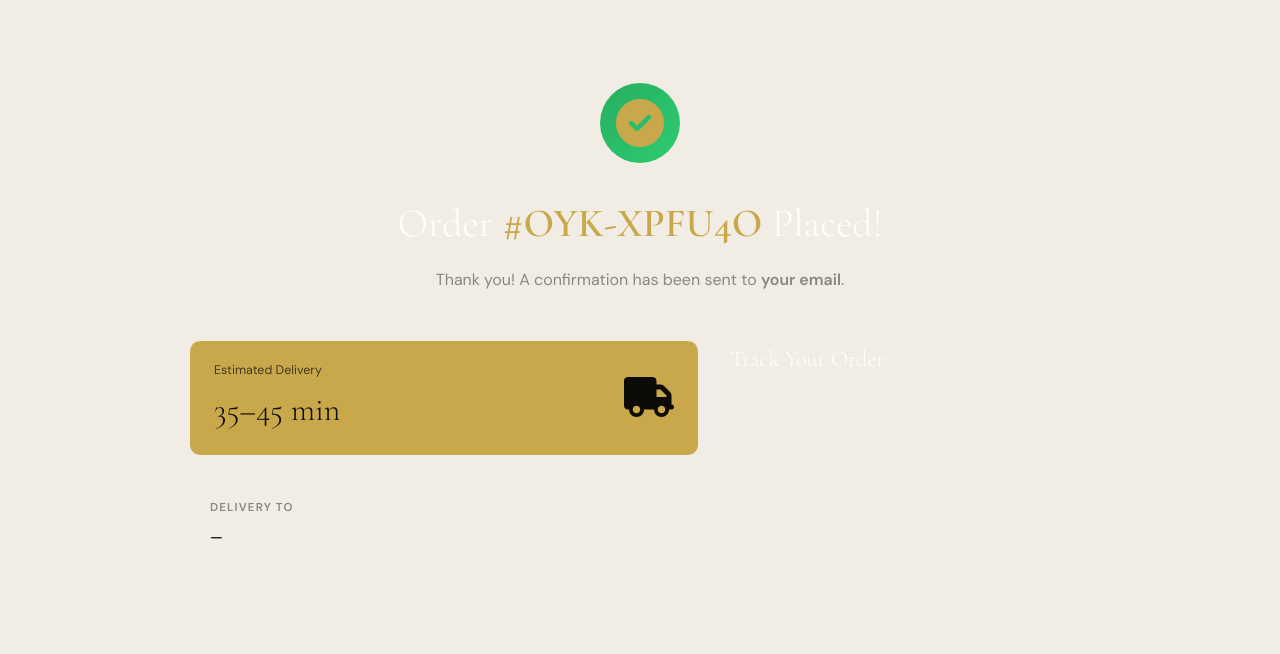
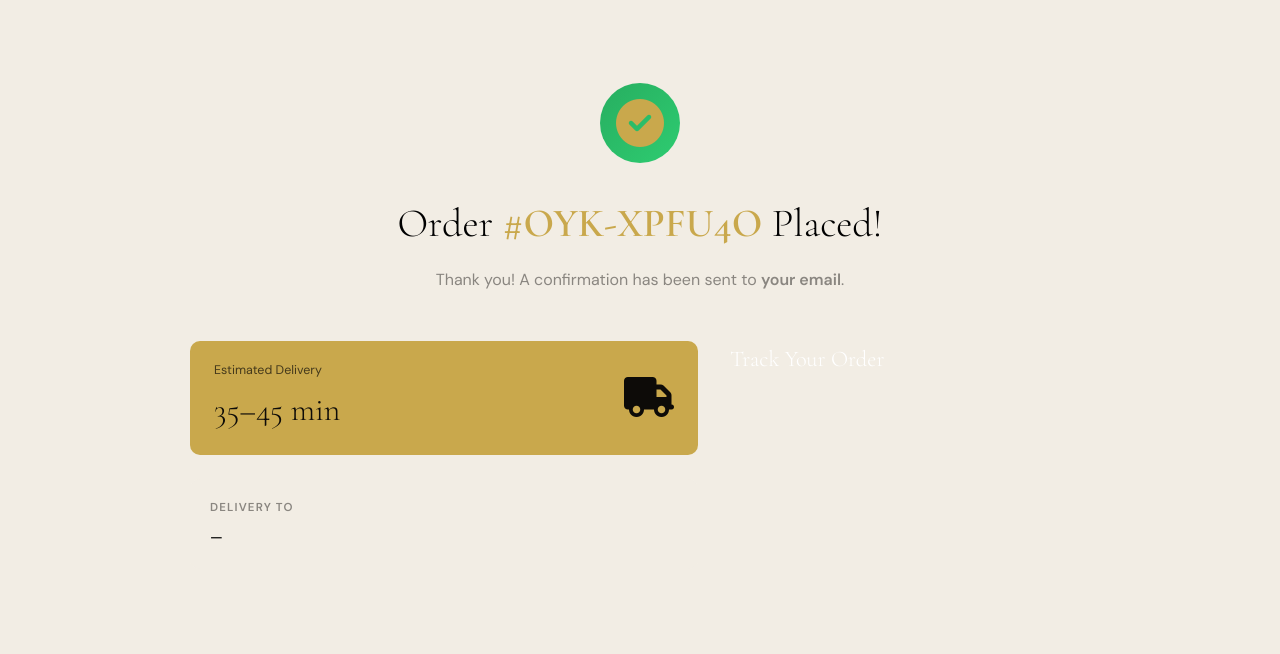
Before and after one commit to AerithLikesPotato/Oyakata-Japan-Restaurant-website-prototype, a plain HTML site: page confirmation.html in a window 1280 px wide. Shown: the part 73-727 px from the top of the page. Drawn offline with nearby package versions, Linux system fonts and the light colour scheme.

Commit message:
Update confirmation.html

```diff
--- a/confirmation.html
+++ b/confirmation.html
@@ -13,6 +13,7 @@
     .summary-row { display: flex; justify-content: space-between; font-size: 0.85rem; color: var(--mist); margin-bottom: 0.4rem; }
     .summary-total { display: flex; justify-content: space-between; font-size: 1rem; font-weight: 700; color: var(--ink); padding-top: 0.55rem; border-top: 1px solid rgba(0,0,0,0.07); margin-top: 0.4rem; }
     #order-items .order-summary { background: #fff; border-radius: var(--radius); border: 1px solid rgba(0,0,0,0.07); padding: 1.75rem; }
+    .confirm-title{ color:black}
     .confirmation-page {
       padding: calc(var(--nav-h) + 3rem) 0 6rem;
       min-height: 100vh;
```
